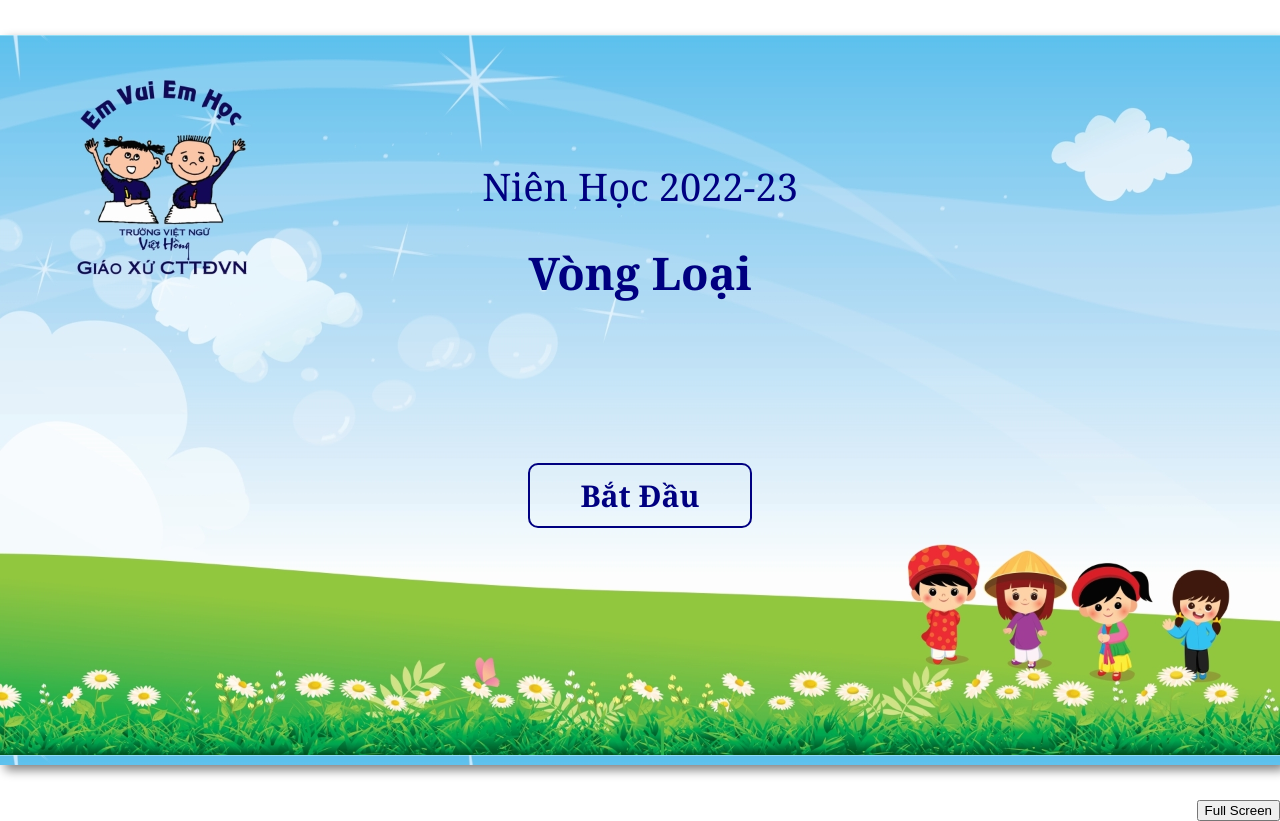
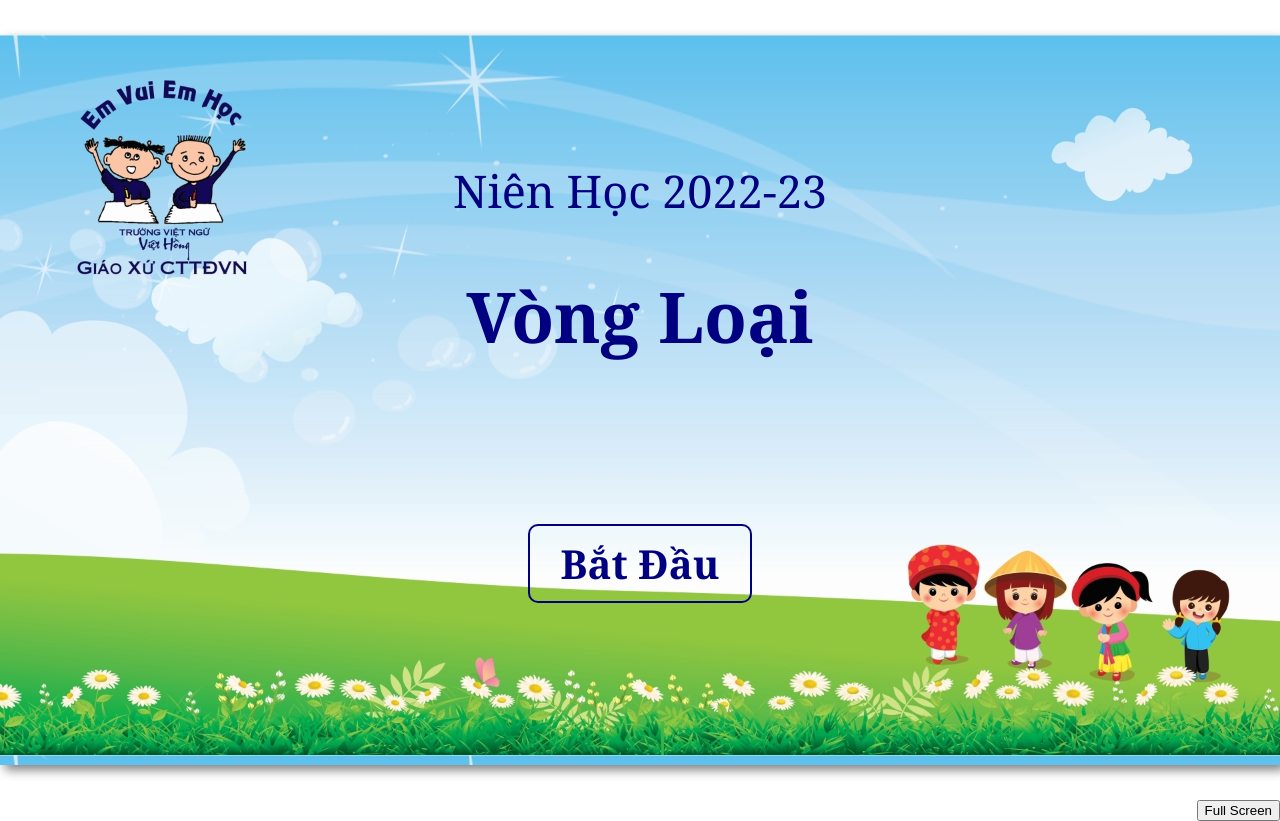
Before and after one commit to ankpham/vh-elimination-round, a React (Create React App) app: page / in a window 1280 px wide. Built offline with nearby package versions, Linux system fonts and the light colour scheme.

Commit message:
increased home font

```diff
--- a/src/style/home.css
+++ b/src/style/home.css
@@ -11,16 +11,16 @@
 .home .start-link {
     margin: auto;
     margin-top: 20vh;
-    font-size: 30px;
+    font-size: 40px;
 }
 
 .home .heading {
     margin-top: 15vh;
-    font-size: 38px;
+    font-size: 45px;
     font-weight: 400;
 }
 
 .home .sub-heading {
-    font-size: 45px;
+    font-size: 70px;
     font-weight: 600;
 }
```
